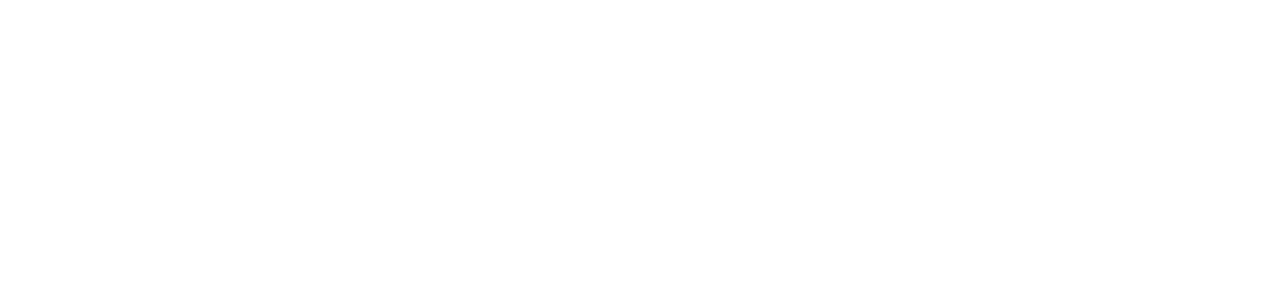
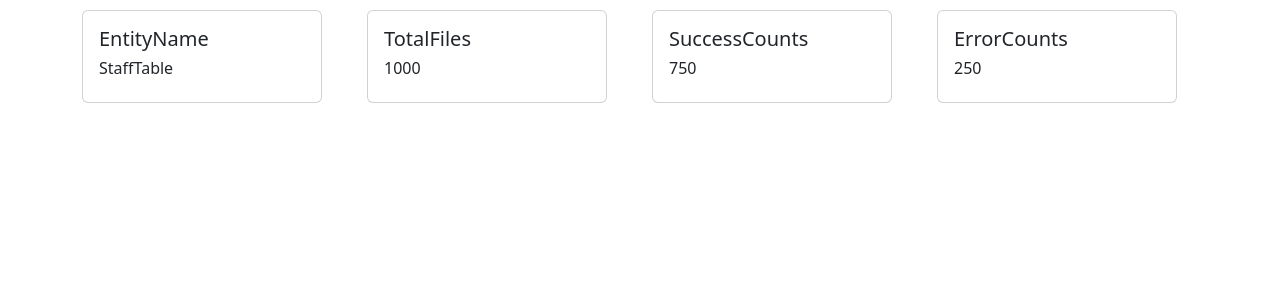
Before and after one commit to Subbulakshmi-4/Subbulakshmi-4---DataModellingandBUlkUploadUtility, an Angular app: page /Log-details in a window 1280 px wide. Before the commit this address led to /. Shown: the top 300 px of the page. Built offline with nearby package versions, Linux system fonts and the light colour scheme.

Commit message:
MyServiceFileApiChanges

```diff
--- a/src/app/Services/column-input-service.service.ts
+++ b/src/app/Services/column-input-service.service.ts
@@ -2,7 +2,7 @@
 
 import { HttpClient } from '@angular/common/http';
 
-import { Observable } from 'rxjs';
+import { Observable, catchError, throwError } from 'rxjs';
 
 @Injectable({
 
@@ -11,12 +11,28 @@
 })
 
 export class ColumnInputServiceService {
+  private apiUrl = 'https://localhost:7245'; // Replace with your actual API endpoint URL
 
-  constructor(private http: HttpClient) {}
+  constructor(private http: HttpClient) { }
 
-  createTable(formData: any): Observable<any> {
-    const url = 'https://localhost:7245/api/dynamic/create-table';
-    console.log("testing")
-    return this.http.post(url, formData);
+  createTable(request: any): Observable<any> {
+    return this.http.post<any>(`${this.apiUrl}/api/dynamic/create-table`, request)
+      .pipe(
+        catchError(error => {
+          // Handle error and extract error message
+          let errorMessage = 'An error occurred while creating the table.';
+          if (error.error && error.error.errorMessage && error.error.errorMessage.length > 0) {
+            errorMessage = error.error.errorMessage[0]; // Extract the first error message
+          }
+          return throwError(errorMessage);
+        })
+      );
   }
+  // constructor(private http: HttpClient) {}
+
+  // createTable(formData: any): Observable<any> {
+  //   const url = 'https://localhost:7245/api/dynamic/create-table';
+  //   console.log("testing")
+  //   return this.http.post(url, formData);
+  // }
 }
--- a/src/app/app-routing.module.ts
+++ b/src/app/app-routing.module.ts
@@ -3,6 +3,7 @@
   import { EntityDetailsComponent } from './entity-details/entity-details.component';
 import { DisplaytableNameComponent } from './displaytable-name/displaytable-name.component';
 import { CreateEntityComponent } from './create-entity/create-entity.component';
+import { LogDetailsComponent } from './log-details/log-details.component';
 
 
 
@@ -10,7 +11,8 @@
   { path: '', component: DisplaytableNameComponent },
   { path: 'entity-list', component: DisplaytableNameComponent }, // Add this line
   { path: 'entity/:entityName', component: EntityDetailsComponent },
-  {path:'createentity',component:CreateEntityComponent}
+  {path:'createentity',component:CreateEntityComponent},
+  {path:'Log-details',component:LogDetailsComponent}
   // ... other routes
 ];
 
--- a/src/app/app.module.ts
+++ b/src/app/app.module.ts
@@ -13,6 +13,7 @@
 import { AlertService } from './Services/AlertService';
 import { BrowserAnimationsModule } from '@angular/platform-browser/animations';
 import { CreateEntityComponent } from './create-entity/create-entity.component';
+import { LogDetailsComponent } from './log-details/log-details.component';
 
 
 @NgModule({
@@ -21,6 +22,7 @@
     DisplaytableNameComponent,
     EntityDetailsComponent,
     CreateEntityComponent,
+    LogDetailsComponent,
   ],
   imports: [
     BrowserAnimationsModule,
--- a/src/app/create-entity/create-entity.component.css
+++ b/src/app/create-entity/create-entity.component.css
@@ -184,12 +184,12 @@
     border: none;
     border-radius: 20px;
     inline-size: 170px;
-    height: 45px;
+    block-size: 45px;
     font-family: 'Poppins', sans-serif;
     font-weight: bold;
     font-size: 23px;
-    float: right; /* Align to the right */
-    margin-left: 10px; /* Optional margin for spacing */
+    float: inline-end; /* Align to the right */
+    margin-inline-start: 10px; /* Optional margin for spacing */
     transition: background-color 0.3s, color 0.3s, border-color 0.3s; /* Add transition */
   }
 
@@ -204,8 +204,8 @@
     color: #ffffff;
     border: none;
     border-radius: 20px;
-    width: 170px;
-    height: 45px;
+    inline-size: 170px;
+    block-size: 45px;
     font-family: 'Poppins', sans-serif;
     font-weight: bold;
     font-size: 23px;
--- a/src/app/create-entity/create-entity.component.ts
+++ b/src/app/create-entity/create-entity.component.ts
@@ -2,6 +2,7 @@
 import { ColumnInputServiceService } from 'src/app/Services/column-input-service.service';
 import { ToastrService } from 'src/app/Services/ToastrService';
 import { Router } from '@angular/router';
+import { EntityModel } from '../Models/EntityModel';
 @Component({
   selector: 'app-create-entity',
   templateUrl: './create-entity.component.html',
@@ -95,13 +96,30 @@
     return !!(entityNameInput && !/[^a-zA-Z][^a-zA-Z0-9]*/.test(entityNameInput));
   }
 
+   reservedKeywords: string[] = [
+    // Add your reserved keywords here
+    'select','insert','update','delete','from','where','and','or','innerjoin','leftjoin','rightjoin',
+    'orderby','groupby','having','create','alter','drop','primarykey','foreignkey','between'
+    // ...other keywords
+  ];
+  isReservedKeyword(name: string): boolean {
+    return this.reservedKeywords.includes(name.toLowerCase());
+  }
+
 submit() {
   const errorMessages: string[] = [];
+  const reservedKeywordFound = this.isReservedKeyword(this.newEntity.entityname) || this.newEntity.columns.some((column: { columnName: string; }) => this.isReservedKeyword(column.columnName));
+
+  if (reservedKeywordFound) {
+    this.toastrService.showError('Table or column name cannot be a reserved keyword.');
+    return; // Stop form submission
+  }
 
   if(!this.isEntityNameValid()){
     errorMessages.push('Table Name patern is invalid');
     this.toastrService.showError('Table Name patern is invalid');
   }
+
   // Check if the table name is empty
   if (!this.newEntity.entityname) {
     errorMessages.push('Table Name is required.');
@@ -139,7 +157,7 @@
               entityColumnName: columns.columnName,
               dataType: columns.datatype,
               length: columns.length || 0,
-              isNullable: !columns.isNullable,
+              isNullable: columns.isNullable,
               defaultValue: columns.defaultValue,
               columnPrimaryKey: columns.primaryKey,
               Description:columns.description
@@ -147,21 +165,34 @@
           }),
         }
         console.log(backendRequest);
+    // // Call the service method to send the form data
+    // this.columnInputService.createTable(backendRequest).subscribe(
+    //   response => {
+    //     // Handle success response if needed
+    //     console.log('Table created successfully:', response.success);
+    //     this.toastrService.showSuccess('Table created successfully.');
+    //     this.router.navigate(['/entity-list']);
+    //   },
+    //   error => {
+    //     // Handle error response if needed
+    //     console.error('Error creating table:', error.messages);
+    //     this.toastrService.showError('Error creating table. Table name already exists.',error.messages);
+    //   }
+    // );
       // Call the service method to send the form data
   this.columnInputService.createTable(backendRequest).subscribe(
     response => {
       // Handle success response if needed
-        console.log('Table created successfully:', response);
+      console.log('Table created successfully:', response.success);
       this.toastrService.showSuccess('Table created successfully.');
       this.router.navigate(['/entity-list']);
     },
     error => {
-        // Handle error response if needed
+      // Handle error response and display error message
       console.error('Error creating table:', error);
-        this.toastrService.showError('Error creating table. Table name already exists.');
+      this.toastrService.showError('Error creating table: ' + error);
     }
   );
   }
 }
-
 }
--- a/src/app/entity-details/entity-details.component.ts
+++ b/src/app/entity-details/entity-details.component.ts
@@ -38,6 +38,7 @@
     a.click();
     window.URL.revokeObjectURL(url);
   }
+
   hasColumns(): boolean {
     return this.columns.length > 0;
   }
--- /dev/null
+++ b/src/app/log-details/log-details.component.css
@@ -0,0 +1,6 @@
+.header{
+    margin-block-start: 100px;
+}
+.card{
+    margin-block-start: 10px;
+}
--- /dev/null
+++ b/src/app/log-details/log-details.component.html
@@ -0,0 +1,40 @@
+<header>
+  <div class="container">
+    <div class="row">
+      <div class="col-3">
+        <div class="card" style="inline-size: 15rem;">
+            <div class="card-body">
+              <h5 class="card-title">EntityName</h5>
+              <h6>StaffTable</h6>
+            </div>
+          </div>
+      </div>
+      <div class="col-3">
+        <div class="card" style="inline-size: 15rem;">
+            <div class="card-body">
+              <h5 class="card-title">TotalFiles</h5>
+              <h6>1000</h6>
+            </div>
+          </div>
+      </div>
+      <div class="col-3">
+        <div class="card" style="inline-size: 15rem;">
+            <div class="card-body">
+              <h5 class="card-title">SuccessCounts</h5>
+              <h6>750</h6>
+            </div>
+          </div>
+      </div>
+      <div class="col-3">
+        <div class="card" style="inline-size: 15rem;">
+            <div class="card-body">
+              <h5 class="card-title">ErrorCounts</h5>
+              <h6>250</h6>
+            </div>
+          </div>
+      </div>
+    </div>
+  </div>
+</header>
+<body></body>
+<footer></footer>
```
Also changed, not shown: src/app/log-details/log-details.component.ts (added, +10 -0 lines). Lines whose indentation alone changed are shown as unchanged.
